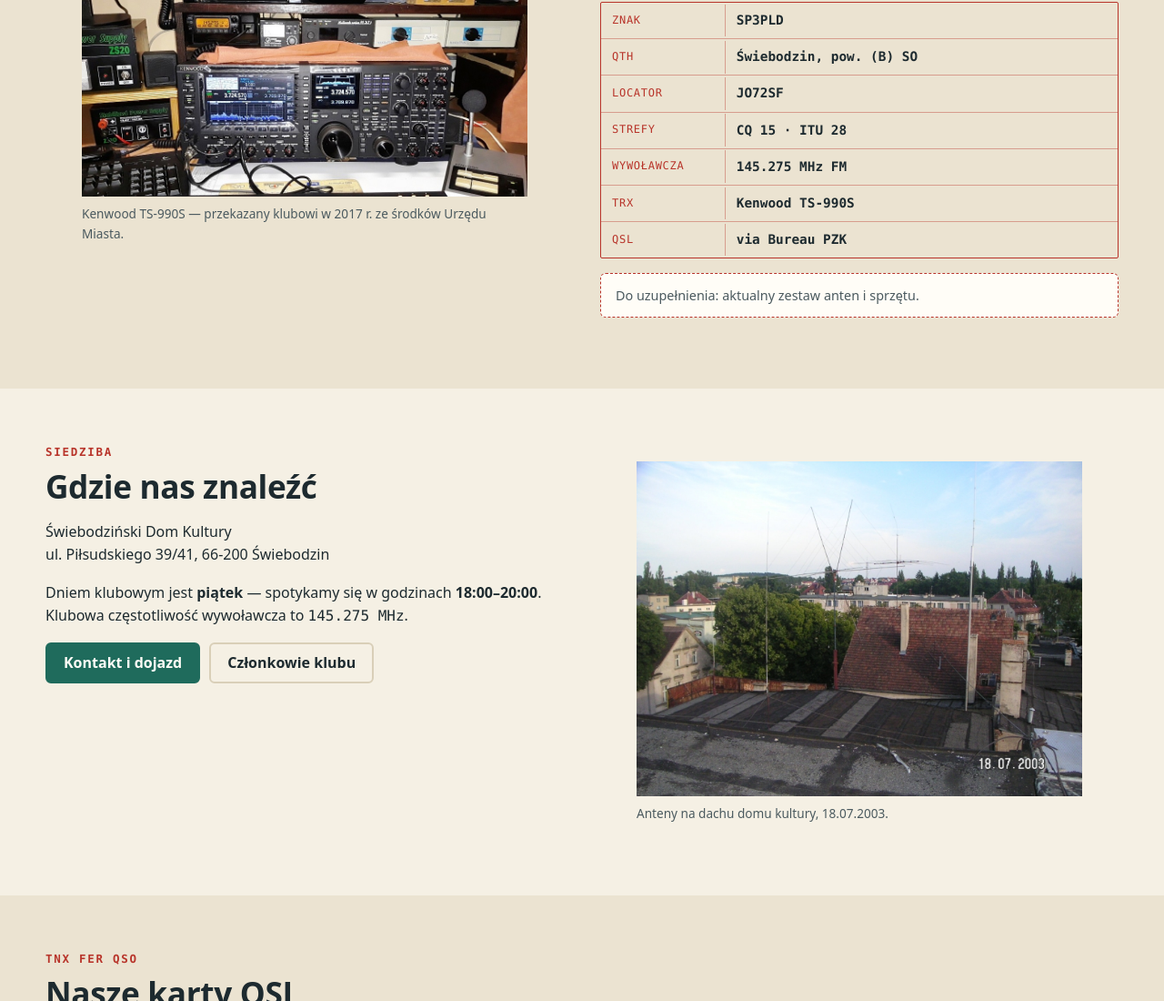
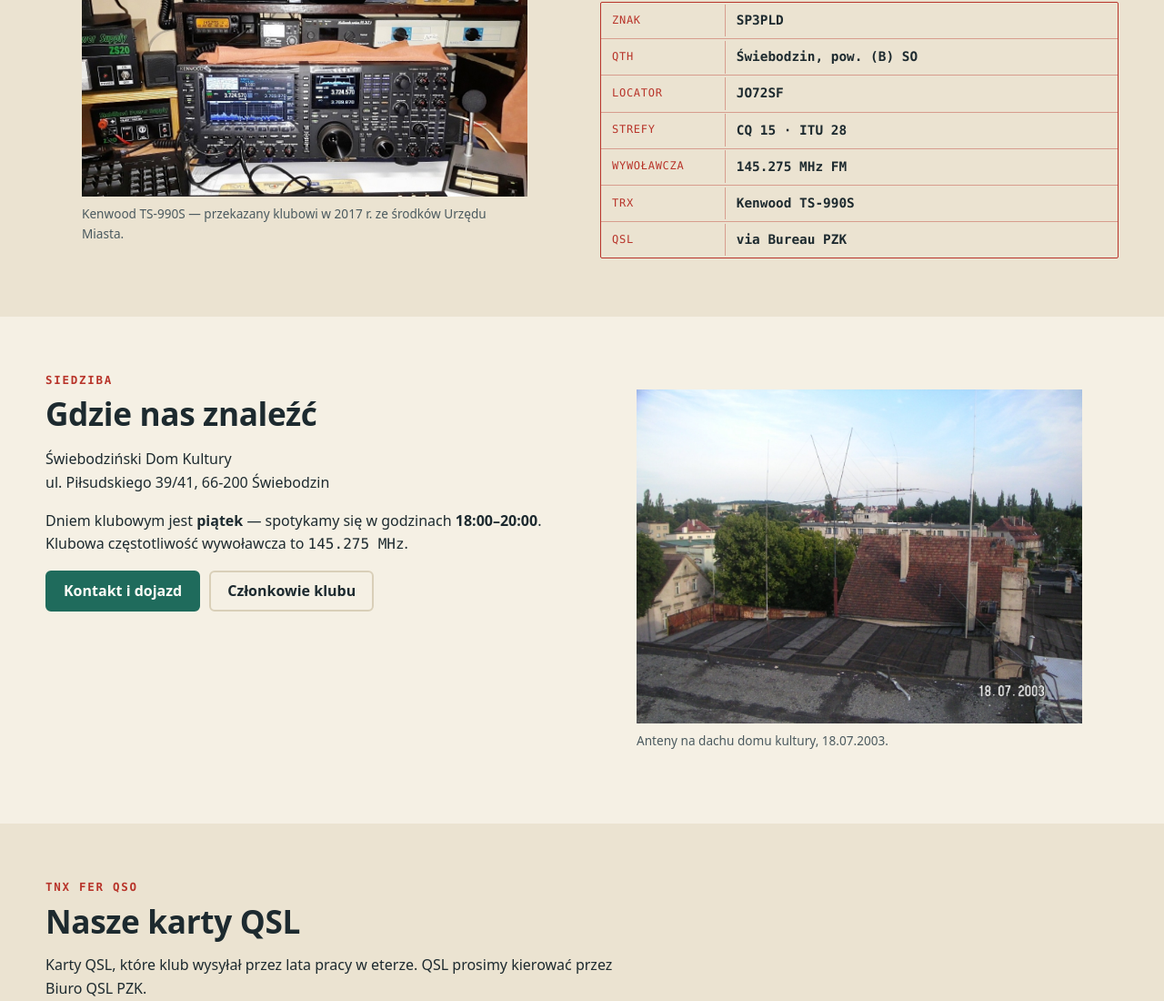
Before and after one commit to commitpanic/sp3pld, a plain HTML site: page o-klubie.html in a window 1280 px wide. Shown: the part 1040-2140 px from the top of the page at 91% size. Drawn offline with Linux system fonts and the light colour scheme.

Commit message:
chore: usunięta notka „Do uzupełnienia” w danych stacji (O klubie)
Co-Authored-By: Claude Opus 5.5 <noreply@anthropic.com>

```diff
--- a/o-klubie.html
+++ b/o-klubie.html
@@ -61,7 +61,6 @@
             <div><dt>TRX</dt><dd>Kenwood TS-990S</dd></div>
             <div><dt>QSL</dt><dd>via Bureau PZK</dd></div>
           </dl>
-          <p class="note" style="margin-top:16px">Do uzupełnienia: aktualny zestaw anten i sprzętu.</p>
         </div>
       </div>
     </section>
```
